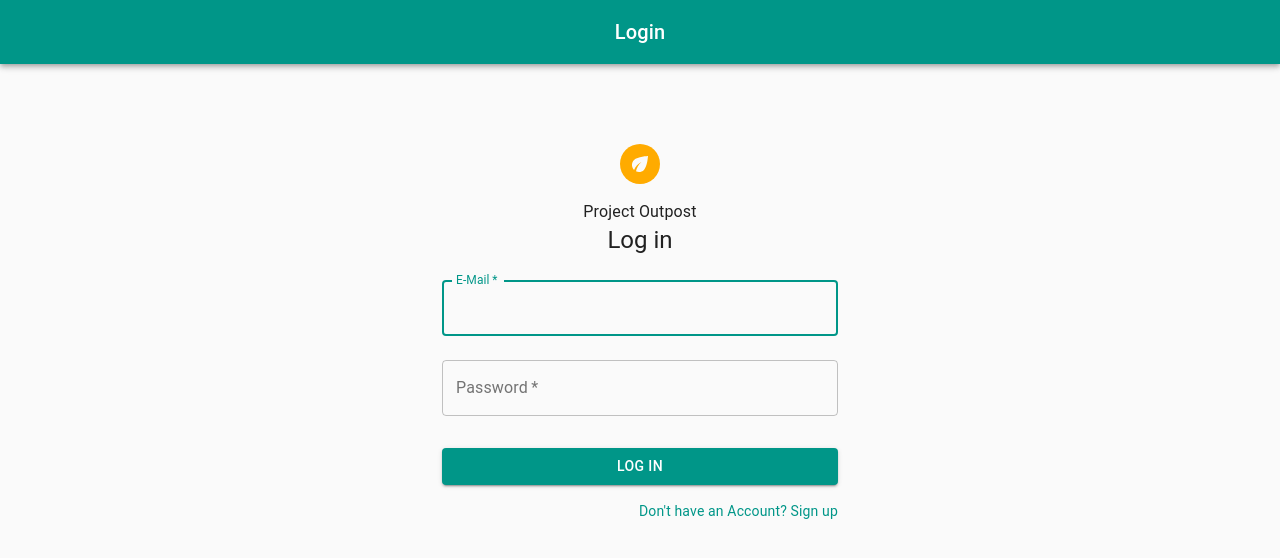
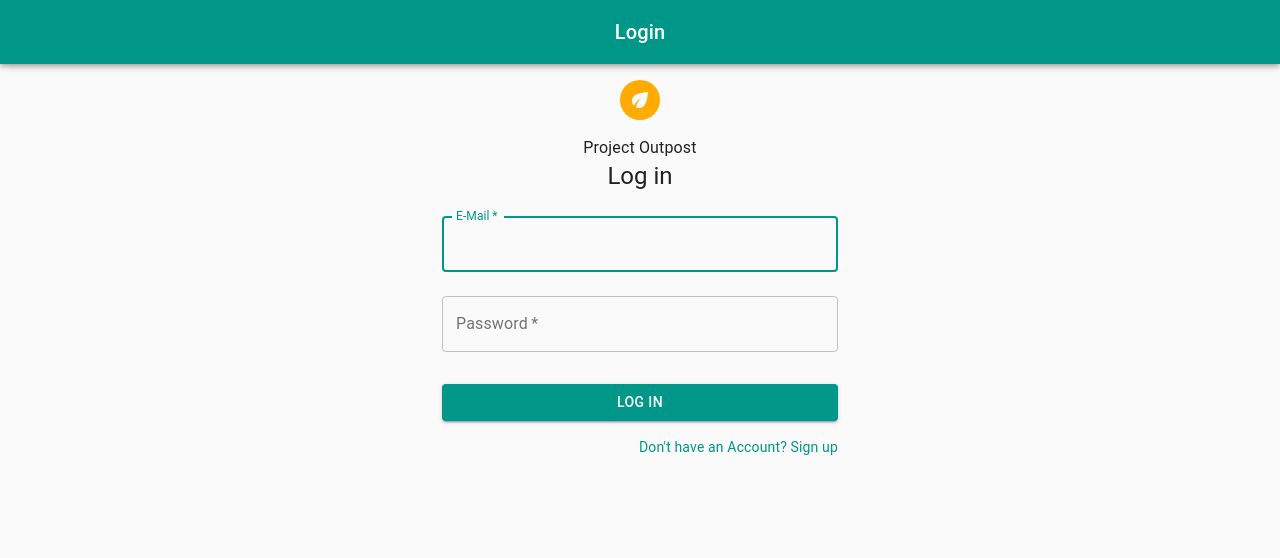
Before and after one commit to moritzmoe/project-outpost, a React app: page /login in a window 1280 px wide. Shown: the top 558 px of the page. Built offline with nearby package versions, Linux system fonts and the light colour scheme; no server answers.

Commit message:
Add Item Database Option to Navigation

```diff
--- a/src/client/components/layout/Navigation.js
+++ b/src/client/components/layout/Navigation.js
@@ -22,6 +22,7 @@ import ShoppingCartIcon from '@material-ui/icons/ShoppingCart';
 import GroupIcon from '@material-ui/icons/Group';
 import ExitToAppIcon from '@material-ui/icons/ExitToApp';
 import PersonIcon from '@material-ui/icons/Person';
+import StorageIcon from '@material-ui/icons/Storage';
 import RouterHistory from '../../Tools/RouterHistory';
 
 
@@ -35,7 +36,7 @@ const useStyles = makeStyles(theme => ({
   },
   title: {
     flexGrow: 1,
-    textAlign: 'center',
+    textAlign: 'center'
   },
   list: {
     width: 250,
@@ -105,6 +106,10 @@ export default function Navigation(props) {
           <ListItemIcon><GroupIcon /></ListItemIcon>
           <ListItemText primary="Friends" />
         </ListItem>
+        <ListItem button onClick={() => { setSelected('Item Database'); RouterHistory.push('/items'); }} selected={selected === 'Item Database'} key="Items">
+          <ListItemIcon><StorageIcon /></ListItemIcon>
+          <ListItemText primary="Item Database" />
+        </ListItem>
       </List>
       <Divider />
       <List>
@@ -122,7 +127,7 @@ export default function Navigation(props) {
 
   return (
     <div className={classes.root}>
-      <AppBar position="static">
+      <AppBar position="fixed">
         <Toolbar>
           { props.loggedIn ? (
             <IconButton edge="start" onClick={() => setOpen(!open)} className={classes.menuButton} color="inherit" aria-label="menu">
```
